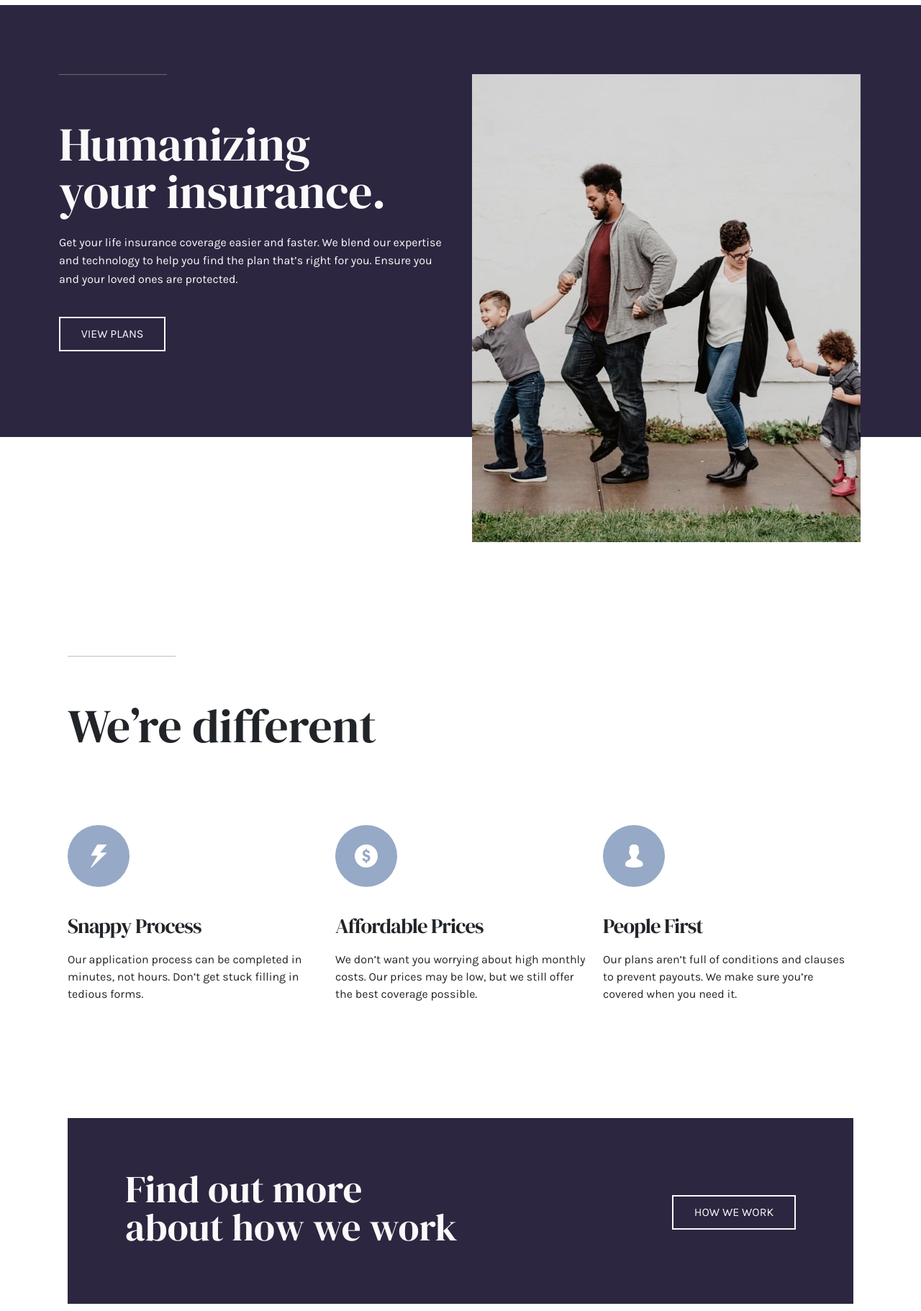
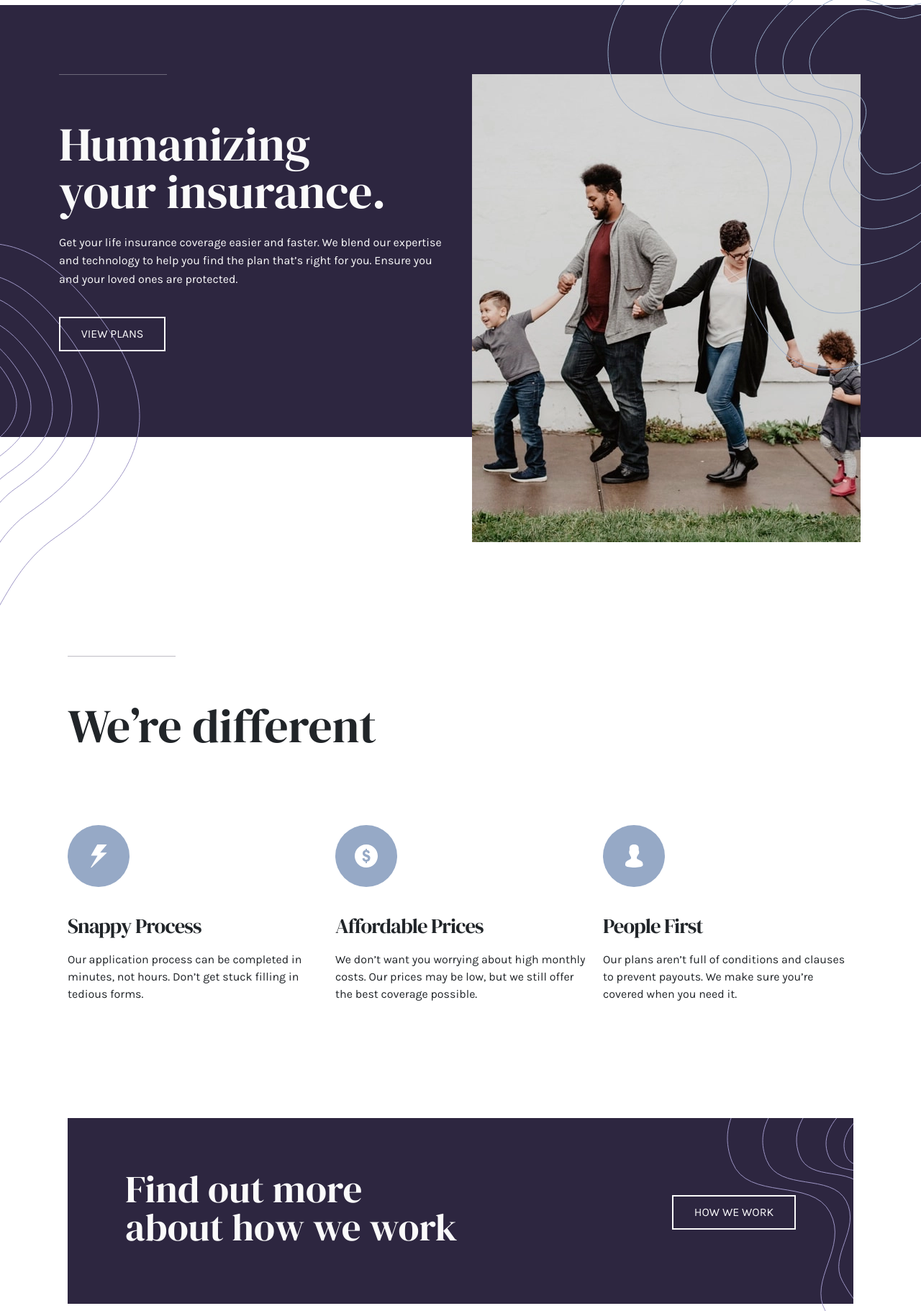
Before and after one commit to je-jo/insure-landing-page, a website: page index.html in a window 1280 px wide. Shown: the part 79-1900 px from the top of the page at 72% size. Drawn offline with Linux system fonts and the light colour scheme; files whose address does not match are found by name.

Commit message:
start background lines

```diff
--- a/assets/styles/custom.scss
+++ b/assets/styles/custom.scss
@@ -113,9 +113,36 @@ $navbar-toggler-padding-x: 0;
      @media screen and (min-width: 768px) {
          padding-bottom: 0;
          margin-bottom: 10rem;
+         background: $primary;
      }
+     &::before {
+        @media screen and (min-width: 768px) {
+            content: url("../images/patterns/bg-pattern-intro-left-desktop.svg");
+            position: absolute;
+            bottom: -16%;
+        }
+    }
+    &::after {
+        content: url("../images/patterns/bg-pattern-intro-right-mobile.svg");
+        position: absolute;
+        bottom: -53%;
+        right: 0;
+        @media screen and (min-width: 768px) {
+            content: url("../images/patterns/bg-pattern-intro-right-desktop.svg");
+            bottom: unset;
+            top: 0;
+        }
+    }
 
  }
+
+ .custom-intro {
+    background: url(../images/patterns/bg-pattern-intro-left-mobile.svg) top left / auto no-repeat $primary;
+    @media screen and (min-width: 768px) {
+        background: transparent;
+    }
+ }
+
 
  section:first-child {
      margin-bottom: 4rem;
@@ -128,11 +155,21 @@ $navbar-toggler-padding-x: 0;
  section:last-child {
      padding: 0 2rem;
      margin-bottom: 11.5rem;
+      &::before {
+         content: url("../images/patterns/bg-pattern-how-we-work-mobile.svg");
+         position: absolute;
+         top: 0;
+         right: 0;
+      }
 
      @media screen and (min-width: 768px) {
          padding: 0 5rem;
          margin-bottom: 9rem;
      }
+ }
+
+ footer {
+    background: url(../images/patterns/bg-pattern-footer-mobile.svg) top left / contain no-repeat $light;
  }
 
  .navbar-collapse.show,
@@ -143,7 +180,7 @@ $navbar-toggler-padding-x: 0;
      right: 0;
      z-index: 999;
      background-color: $dark;
-     background: url(/assets/images/patterns/bg-pattern-mobile-nav.svg) bottom left / contain no-repeat $dark;
+     background: url(../images/patterns/bg-pattern-mobile-nav.svg) bottom left / contain no-repeat $dark;
  }
 
  .navbar-collapse.show>.navbar-nav,
@@ -180,6 +217,10 @@ $navbar-toggler-padding-x: 0;
 
  p {
      line-height: 1.6;
+ }
+
+ h1, h2 {
+    z-index: 999;
  }
 
  h3 {
--- a/index.html
+++ b/index.html
@@ -54,8 +54,8 @@
                 class="img-fluid position-relative">
             </picture>
           </div>
-          <div class="col-md-6 py-5 order-md-first">
-            <h1 class="h1 pt-5 px-2 px-md-0 pe-md-5">
+          <div class="col-md-6 py-5 order-md-first custom-intro position-relative">
+            <h1 class="h1 pt-5 px-2 px-md-0 pe-md-5 position-relative">
               Humanizing your insurance.</h1>
             <p class="py-2 py-md-3 px-3 px-md-0 pe-md-2">Get your life insurance coverage easier and faster. We blend
               our
@@ -99,10 +99,10 @@
         </div>
       </div>
     </section>
-    <section class="container-sm text-center bg-primary text-light">
+    <section class="container-sm text-center bg-primary text-light position-relative">
       <div class="row align-items-center justify-content-between py-5">
         <div class="col-lg-7 mb-4">
-          <h2 class="text-center text-lg-start pt-4"><span class="custom-lbr">Find out more </span>about how we work
+          <h2 class="text-center text-lg-start pt-4 position-relative"><span class="custom-lbr">Find out more </span>about how we work
           </h2>
         </div>
         <div class="col-lg-3 text-lg-end"><a href="#"
@@ -110,11 +110,11 @@
       </div>
     </section>
   </main>
-  <footer>
-    <div class="container-fluid bg-light">
+  <footer class="position-relative">
+    <div class="container-fluid">
       <div class="container">
         <h2 class="visually-hidden">Learn more</h2>
-        <div class="row justify-content-between align-items-center text-center gy-4">
+        <div class="row justify-content-between align-items-center text-center gy-4 position-relative">
           <h3 class="visually-hidden">Social Links</h3>
           <div class="col-lg-2 text-lg-start">
             <a href="#"><img src="assets/images/logo.svg" alt="Insure" width="112" height="18"></a>
```
Also changed, not shown: README.md, assets/styles/custom.css.
